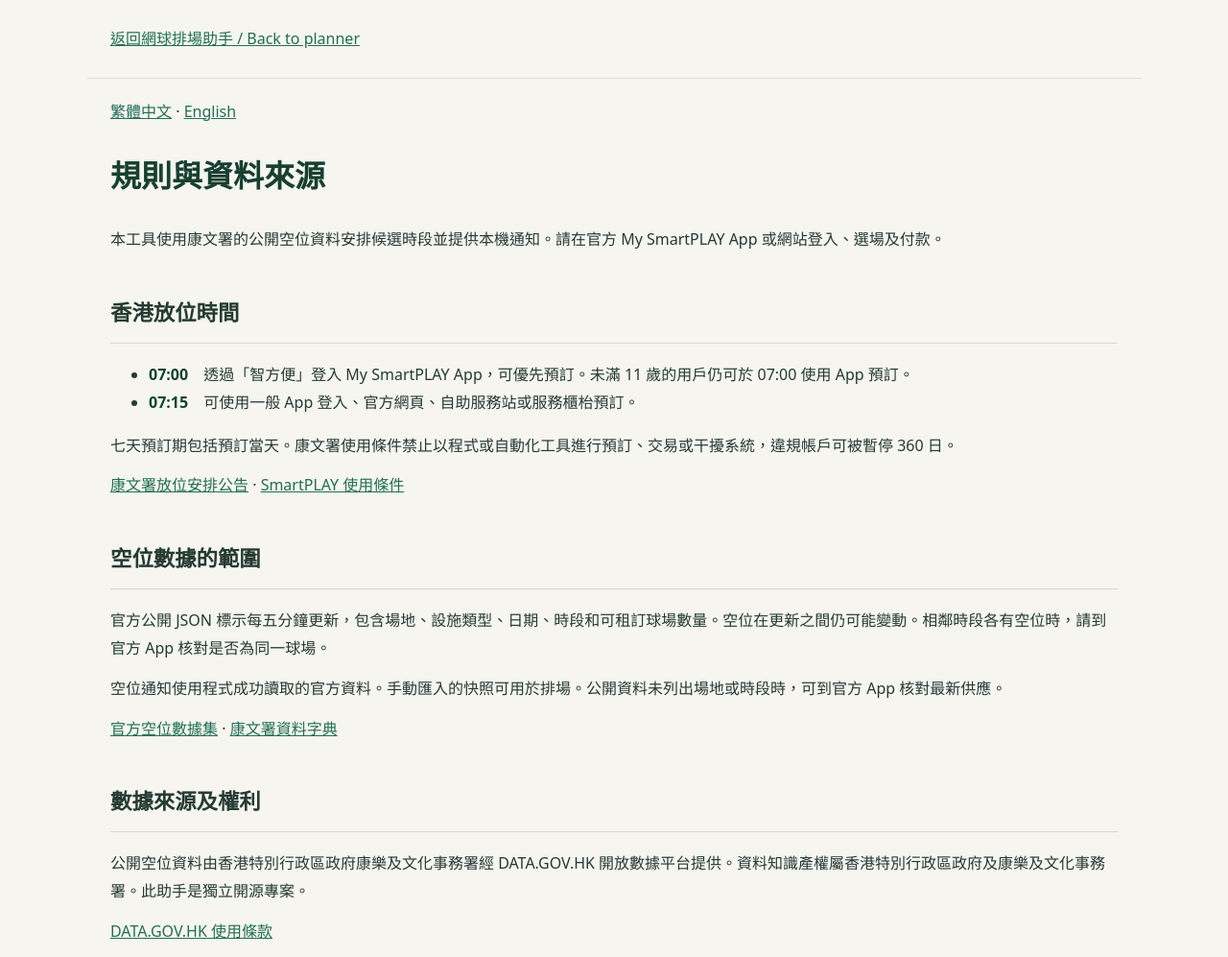
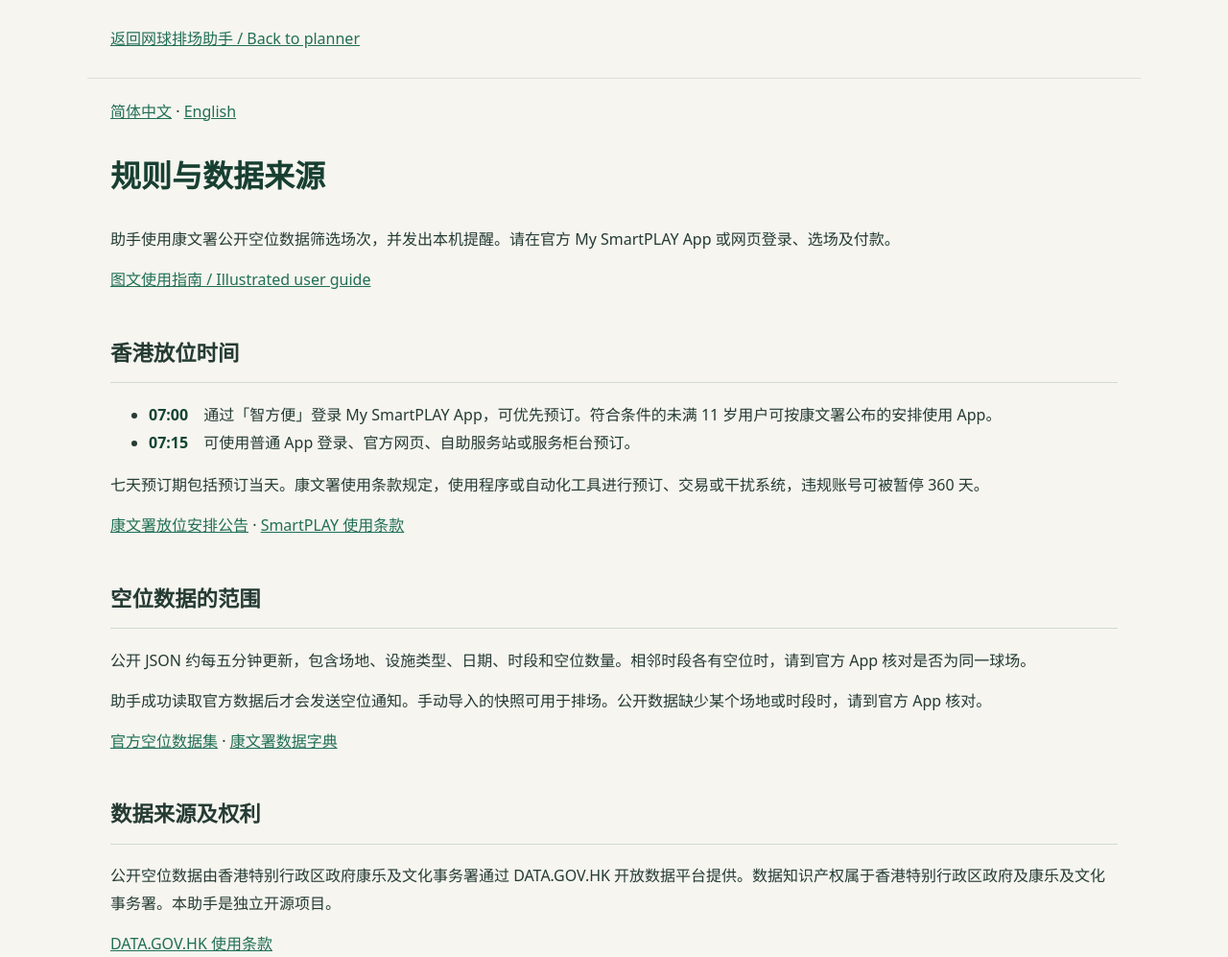
Before and after one commit to tommyshyr/smartplay-tennis-assistant, a plain HTML site: page docs/research.html in a window 1280 px wide. Shown: the top 997 px of the page at 96% size. Drawn offline with Linux system fonts and the light colour scheme; files that its build step writes are made by us from their sources.

Commit message:
Add Simplified Chinese introduction and illustrated user guide

```diff
--- a/docs/research.html
+++ b/docs/research.html
@@ -1,36 +1,37 @@
 <!doctype html>
-<html lang="zh-Hant-HK">
+<html lang="zh-CN">
 <head>
   <meta charset="utf-8">
-  <meta name="viewport" content="width=device-width,initial-scale=1">
-  <title>規則與資料來源 / Rules and data sources | SmartPLAY Tennis Assistant</title>
+  <meta name="viewport" content="width=device-width, initial-scale=1">
+  <title>规则与数据来源 / Rules and data sources | SmartPLAY Tennis Assistant</title>
   <link rel="stylesheet" href="/research.css">
 </head>
 <body>
   <header>
-    <a href="/">返回網球排場助手 / Back to planner</a>
+    <a href="/">返回网球排场助手 / Back to planner</a>
   </header>
   <main>
-    <nav aria-label="語言 / Language"><a href="#zh-hk" lang="zh-Hant-HK">繁體中文</a> · <a href="#en" lang="en">English</a></nav>
-    <h1 id="zh-hk">規則與資料來源</h1>
-    <p>本工具使用康文署的公開空位資料安排候選時段並提供本機通知。請在官方 My SmartPLAY App 或網站登入、選場及付款。</p>
+    <nav aria-label="语言 / Language"><a href="#zh-cn" lang="zh-CN">简体中文</a> · <a href="#en" lang="en">English</a></nav>
+    <h1 id="zh-cn">规则与数据来源</h1>
+    <p>助手使用康文署公开空位数据筛选场次，并发出本机提醒。请在官方 My SmartPLAY App 或网页登录、选场及付款。</p>
+    <p><a href="https://github.com/tommyshyr/smartplay-tennis-assistant/blob/main/docs/guide.md" rel="noopener">图文使用指南 / Illustrated user guide</a></p>
 
-    <h2>香港放位時間</h2>
+    <h2>香港放位时间</h2>
     <ul>
-      <li><strong>07:00</strong>　透過「智方便」登入 My SmartPLAY App，可優先預訂。未滿 11 歲的用戶仍可於 07:00 使用 App 預訂。</li>
-      <li><strong>07:15</strong>　可使用一般 App 登入、官方網頁、自助服務站或服務櫃枱預訂。</li>
+      <li><strong>07:00</strong>　通过「智方便」登录 My SmartPLAY App，可优先预订。符合条件的未满 11 岁用户可按康文署公布的安排使用 App。</li>
+      <li><strong>07:15</strong>　可使用普通 App 登录、官方网页、自助服务站或服务柜台预订。</li>
     </ul>
-    <p>七天預訂期包括預訂當天。康文署使用條件禁止以程式或自動化工具進行預訂、交易或干擾系統，違規帳戶可被暫停 360 日。</p>
-    <p><a href="https://www.info.gov.hk/gia/general/202607/03/P2026070300278.htm">康文署放位安排公告</a> · <a href="https://www.smartplay.lcsd.gov.hk/website/tc/about/conditions-of-use-of-smartplay.html">SmartPLAY 使用條件</a></p>
+    <p>七天预订期包括预订当天。康文署使用条款规定，使用程序或自动化工具进行预订、交易或干扰系统，违规账号可被暂停 360 天。</p>
+    <p><a href="https://www.info.gov.hk/gia/general/202607/03/P2026070300278.htm">康文署放位安排公告</a> · <a href="https://www.smartplay.lcsd.gov.hk/website/tc/about/conditions-of-use-of-smartplay.html">SmartPLAY 使用条款</a></p>
 
-    <h2>空位數據的範圍</h2>
-    <p>官方公開 JSON 標示每五分鐘更新，包含場地、設施類型、日期、時段和可租訂球場數量。空位在更新之間仍可能變動。相鄰時段各有空位時，請到官方 App 核對是否為同一球場。</p>
-    <p>空位通知使用程式成功讀取的官方資料。手動匯入的快照可用於排場。公開資料未列出場地或時段時，可到官方 App 核對最新供應。</p>
-    <p><a href="https://data.gov.hk/tc-data/dataset/hk-lcsd-facility-facility-tcvenue/resource/761727b6-5b1d-4552-89f5-1fddcc2122a3">官方空位數據集</a> · <a href="https://www.lcsd.gov.hk/datagovhk/facility/facility-tcvenue_data_dictionary.pdf">康文署資料字典</a></p>
+    <h2>空位数据的范围</h2>
+    <p>公开 JSON 约每五分钟更新，包含场地、设施类型、日期、时段和空位数量。相邻时段各有空位时，请到官方 App 核对是否为同一球场。</p>
+    <p>助手成功读取官方数据后才会发送空位通知。手动导入的快照可用于排场。公开数据缺少某个场地或时段时，请到官方 App 核对。</p>
+    <p><a href="https://data.gov.hk/tc-data/dataset/hk-lcsd-facility-facility-tcvenue/resource/761727b6-5b1d-4552-89f5-1fddcc2122a3">官方空位数据集</a> · <a href="https://www.lcsd.gov.hk/datagovhk/facility/facility-tcvenue_data_dictionary.pdf">康文署数据字典</a></p>
 
-    <h2>數據來源及權利</h2>
-    <p>公開空位資料由香港特別行政區政府康樂及文化事務署經 DATA.GOV.HK 開放數據平台提供。資料知識產權屬香港特別行政區政府及康樂及文化事務署。此助手是獨立開源專案。</p>
-    <p><a href="https://data.gov.hk/tc/terms-and-conditions">DATA.GOV.HK 使用條款</a></p>
+    <h2>数据来源及权利</h2>
+    <p>公开空位数据由香港特别行政区政府康乐及文化事务署通过 DATA.GOV.HK 开放数据平台提供。数据知识产权属于香港特别行政区政府及康乐及文化事务署。本助手是独立开源项目。</p>
+    <p><a href="https://data.gov.hk/tc/terms-and-conditions">DATA.GOV.HK 使用条款</a></p>
 
     <section id="en" lang="en" aria-labelledby="rules-en">
       <h1 id="rules-en">Rules and data sources</h1>
```
Also changed, not shown: docs/images/import.png (added), docs/images/monitor.png (added), docs/images/planner.png (added), docs/images/record.png (added), docs/images/release.png (added), 2 other files.
